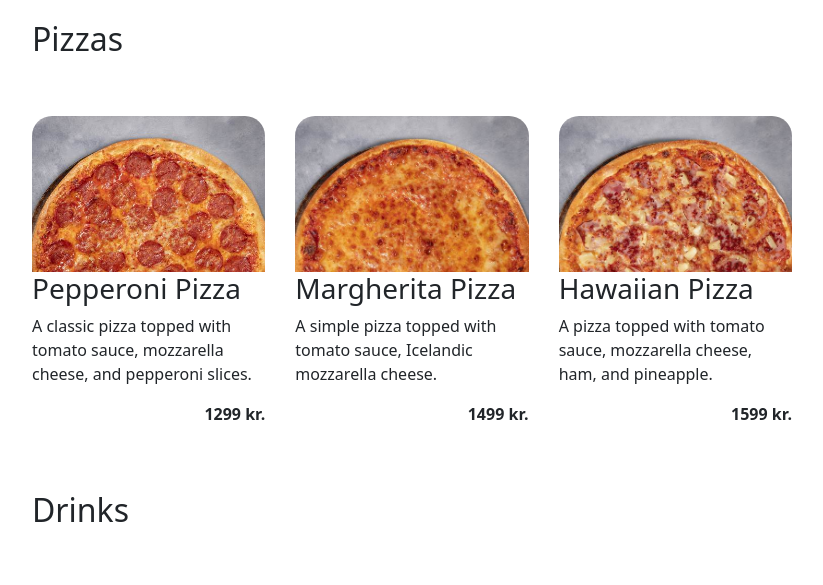
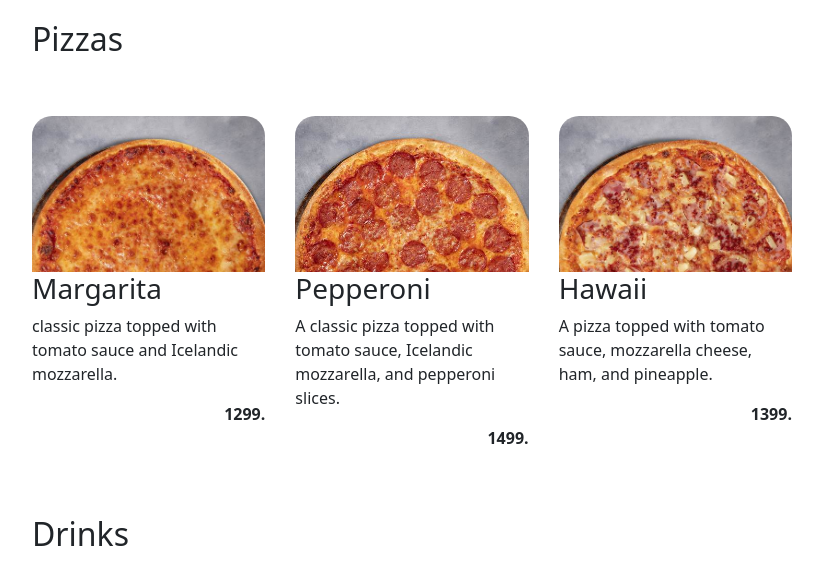
Before and after one commit to dorajohanns/pizza_v2, a Django app: page /menu/ in a window 1280 px wide. Shown: the part 201-786 px from the top of the page, without its empty margins (228-1051 px from the left). Run offline with Django 4.2, Linux system fonts and the light colour scheme.

Commit message:
menu-html,automated data

```diff
--- a/menu/views.py
+++ b/menu/views.py
@@ -1,5 +1,12 @@
 from django.shortcuts import render
 from django.http import HttpResponse
 # Create your views here.
+pizzas = [
+    {'name': 'Margarita', 'price': 1299, 'desc':' classic pizza topped with tomato sauce and Icelandic mozzarella.', 'photo': '../../static/images/margarita.jpg'},
+    {'name': 'Pepperoni', 'price': 1499, 'desc': 'A classic pizza topped with tomato sauce, Icelandic mozzarella, and pepperoni slices.', 'photo': '../../static/images/pepperoni.jpg'},
+    {'name': 'Hawaii', 'price': 1399, 'desc': 'A pizza topped with tomato sauce, mozzarella cheese, ham, and pineapple.', 'photo': '../../static/images/ananas.jpg'}
+]
 def index(request):
-    return render(request, 'menu-menu/menu.html')
+    return render(request, 'menu-menu/menu.html', context={
+        'pizzas': pizzas
+    })
--- a/templates/menu-menu/menu.html
+++ b/templates/menu-menu/menu.html
@@ -1,9 +1,7 @@
 {% extends 'base.html' %}
 
 {% block content %}
-<html>
 
-  <body>
     <header>
       <h1>Menu</h1>
     </header>
@@ -12,24 +10,14 @@
         <h2>Pizzas</h2>
 
         <ul class="menu">
-          <li>
-            <img src="../../static/images/pepperoni.jpg" alt="Pepperoni Pizza">
-            <h3>Pepperoni Pizza</h3>
-            <p>A classic pizza topped with tomato sauce, mozzarella cheese, and pepperoni slices.</p>
-            <span class="price">1299 kr.</span>
-          </li>
-          <li>
-            <img src="../../static/images/margarita.jpg" alt="Margherita Pizza">
-            <h3>Margherita Pizza</h3>
-            <p>A simple pizza topped with tomato sauce, Icelandic mozzarella cheese.</p>
-            <span class="price">1499 kr.</span>
-          </li>
-          <li>
-            <img src="../../static/images/ananas.jpg" alt="Hawaiian Pizza">
-            <h3>Hawaiian Pizza</h3>
-            <p>A pizza topped with tomato sauce, mozzarella cheese, ham, and pineapple.</p>
-            <span class="price">1599 kr.</span>
-          </li>
+            {% for pizza in pizzas %}
+            <li>
+                <img src="{{ pizza.photo }}" alt={{ pizza.name }}>
+                <h3>{{ pizza.name }}</h3>
+                <p>{{ pizza.desc }} </p>
+                <span class="price">{{ pizza.price}}.</span>
+            </li>
+            {% endfor %}
         </ul>
       </section>
       <section>
@@ -55,7 +43,5 @@
           </li>
         </ul>
       </section>
-    </main>
-  </body>
-</html>
+
 {% endblock %}
```
